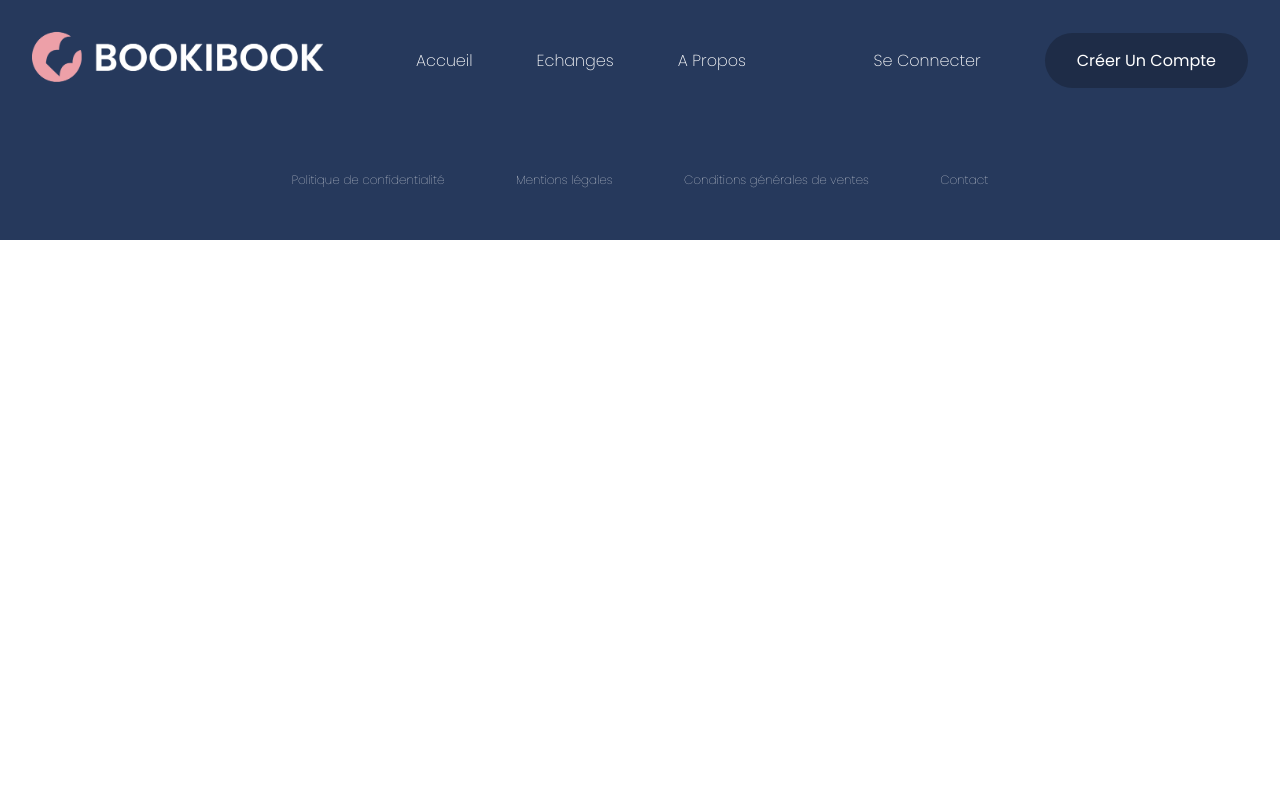
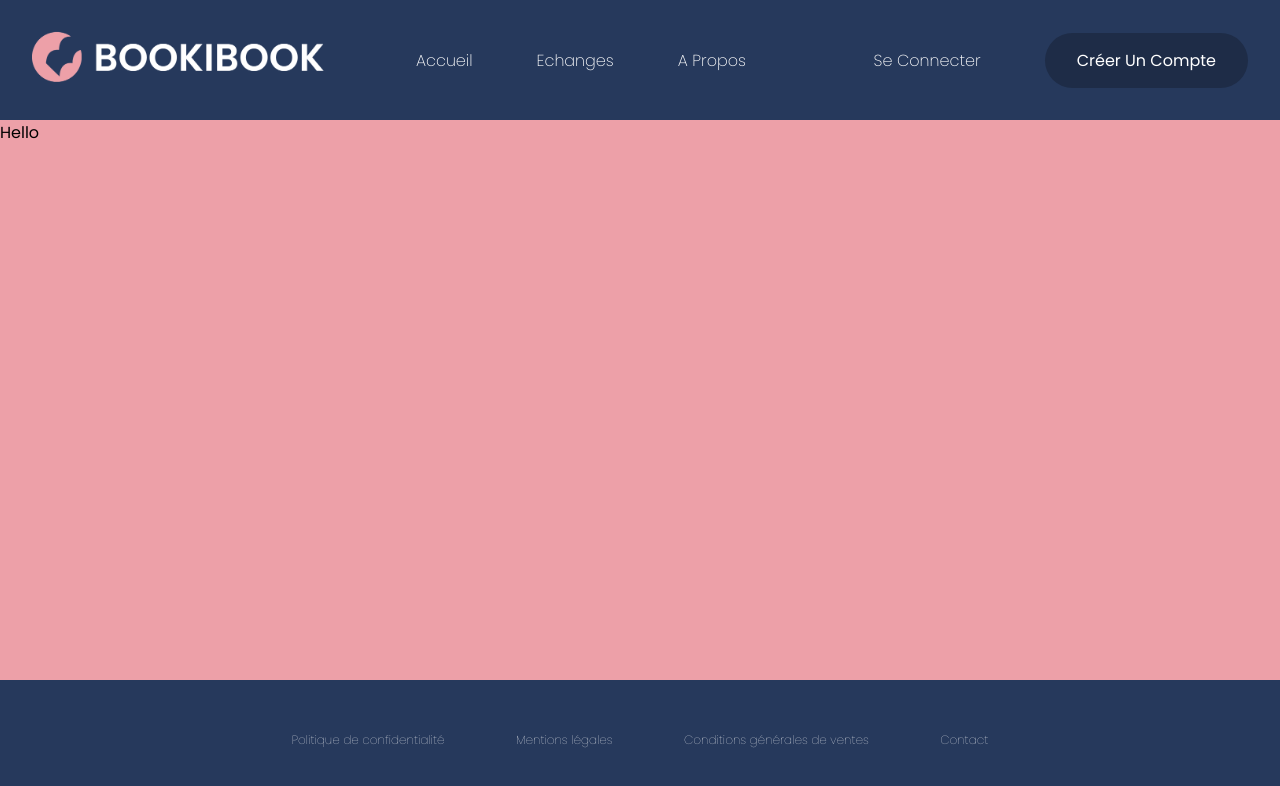
Before and after one commit to kpeset/Bookibook, a React (Create React App) app in the folder frontend/: page /register in a window 1280 px wide. Shown: the top 786 px of the page. Built offline with nearby package versions, Linux system fonts and the light colour scheme.

Commit message:
update animation homepage

```diff
--- a/frontend/src/App.js
+++ b/frontend/src/App.js
@@ -2,6 +2,7 @@ import Home from "./pages/Home";
 import About from "./pages/About";
 import Trade from "./pages/Trade";
 import Auth from "./pages/Auth";
+import Register from "./pages/Register";
 import Dashboard from "./pages/Dashboard";
 
 import Navbar from "./components/Navbar";
@@ -19,6 +20,7 @@ function App() {
   <Route path="/trade" element={<Trade />} />
   <Route path="/about" element={<About />} />
   <Route path="/auth" element={<Auth />} />
+  <Route path="/register" element={<Register />} />
   <Route path="/dashboard" element={<Dashboard />} />
   </Routes>
   <Footer />
--- a/frontend/src/Pages/Home.jsx
+++ b/frontend/src/Pages/Home.jsx
@@ -23,7 +23,12 @@ useEffect(() => {
   tl.to(searchRef.current, {duration:1, y:1, opacity: 1})
 
 
+
+
+
 }, [])
+
+
 
 
   return (
--- /dev/null
+++ b/frontend/src/Pages/Register.jsx
@@ -0,0 +1,9 @@
+import ("../styles/register.css")
+
+function Register() {
+    return (
+        <div className="register-content"><h1>Hello</h1></div>
+    )
+}
+
+export default Register;
--- a/frontend/src/styles/index.css
+++ b/frontend/src/styles/index.css
@@ -23,7 +23,7 @@
 
 
 body {
-  background-color: var(--color-blanc);
+  background-color: var(--color-rose);
 }
 
 
--- /dev/null
+++ b/frontend/src/styles/register.css
@@ -0,0 +1,3 @@
+.register-content {
+    height:70vh
+}
```
